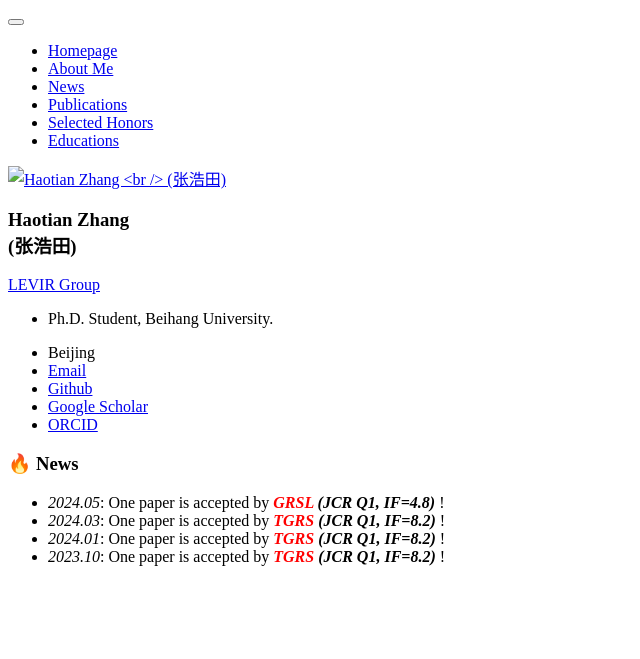
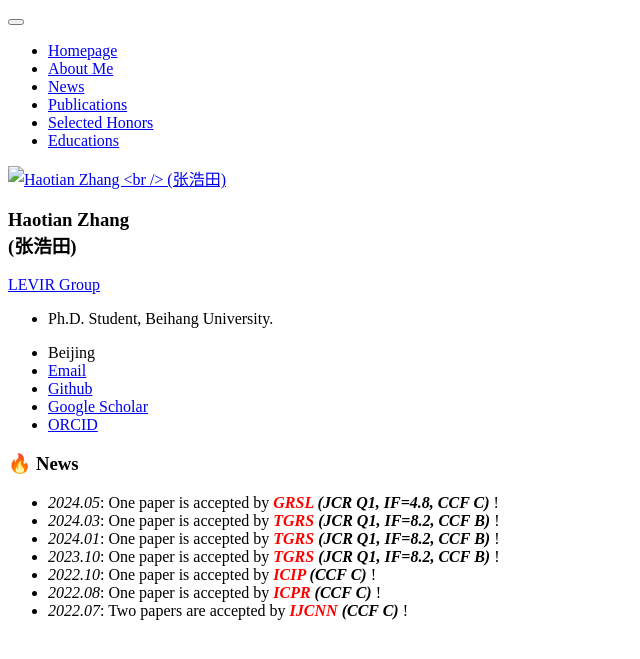
Before and after one commit to zmoka-zht/zmoka-zht.github.io, a Jekyll site: the page built from _pages/includes/news.md, in a window 1280 px wide. Shown: the top 659 px of the page, without its empty margins (0-640 px from the left). Built offline with Jekyll 4.4.1, drawn with Linux system fonts in a browser that asks for light colours; our own code applies the rules of GitHub Pages for plain Markdown files.

Commit message:
update news

```diff
--- a/_pages/includes/news.md
+++ b/_pages/includes/news.md
@@ -1,5 +1,8 @@
 # 🔥 News
-- *2024.05*: One paper is accepted by ***<font color="red">GRSL</font> (JCR Q1, IF=4.8)*** !
-- *2024.03*: One paper is accepted by ***<font color="red">TGRS</font> (JCR Q1, IF=8.2)*** !
-- *2024.01*: One paper is accepted by ***<font color="red">TGRS</font> (JCR Q1, IF=8.2)*** !
-- *2023.10*: One paper is accepted by ***<font color="red">TGRS</font> (JCR Q1, IF=8.2)*** !
+- *2024.05*: One paper is accepted by ***<font color="red">GRSL</font> (JCR Q1, IF=4.8, CCF C)*** !
+- *2024.03*: One paper is accepted by ***<font color="red">TGRS</font> (JCR Q1, IF=8.2, CCF B)*** !
+- *2024.01*: One paper is accepted by ***<font color="red">TGRS</font> (JCR Q1, IF=8.2, CCF B)*** !
+- *2023.10*: One paper is accepted by ***<font color="red">TGRS</font> (JCR Q1, IF=8.2, CCF B)*** !
+- *2022.10*: One paper is accepted by ***<font color="red">ICIP</font> (CCF C)*** !
+- *2022.08*: One paper is accepted by ***<font color="red">ICPR</font> (CCF C)*** !
+- *2022.07*: Two papers are accepted by ***<font color="red">IJCNN</font> (CCF C)*** !
```
